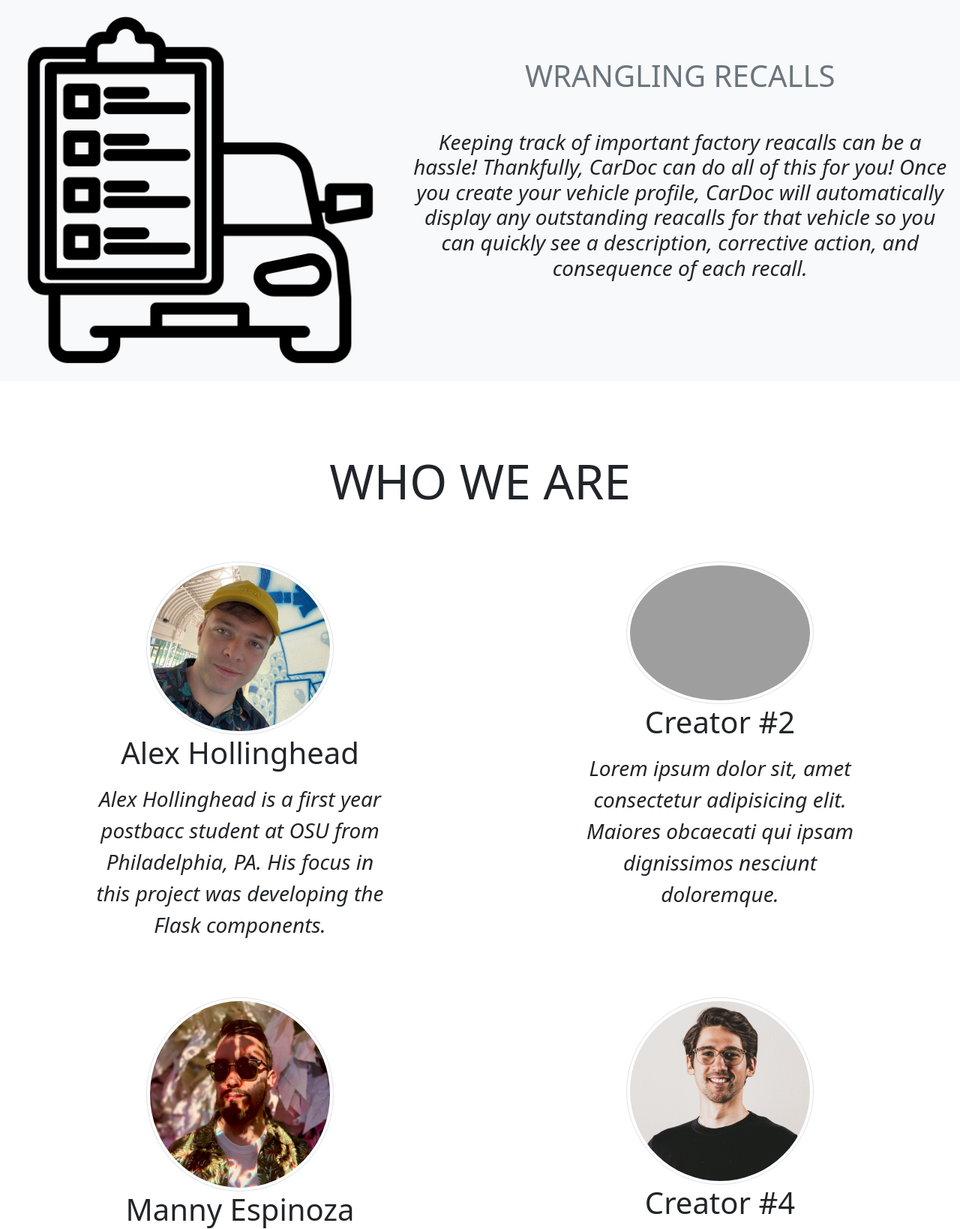
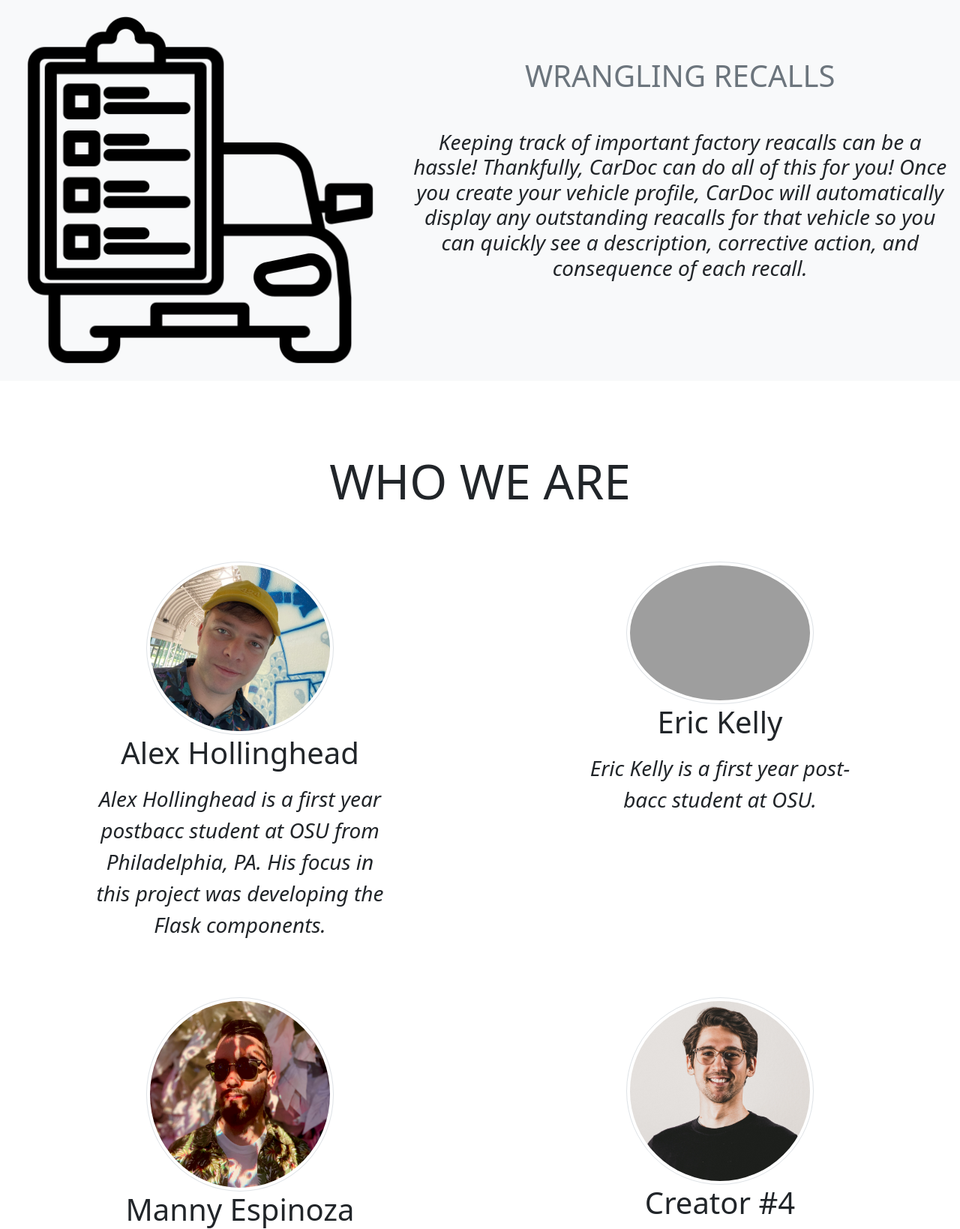
Before and after one commit to Burning-Maps-Fall-2022-Beaverhacks/Vehicle-Maintenance-Manager, a Flask app: page / in a window 1280 px wide. Shown: the part 2036-3675 px from the top of the page at 75% size. Run offline with Flask 2, Linux system fonts and the light colour scheme; grey boxes are pictures that could not be loaded.

Commit message:
added bio

```diff
--- a/maintenance_app/templates/index.html
+++ b/maintenance_app/templates/index.html
@@ -152,12 +152,11 @@
               width="250" height="250" />
           </div>
           <div class="d-flex justify-content-center">
-            <h3 class="fs-1 text-dark mb-3">Creator #2</h3>
+            <h3 class="fs-1 text-dark mb-3">Eric Kelly</h3>
           </div>
           <div class="d-flex justify-content-center">
             <p class="fs-3 fw-light fst-italic text-center">
-              Lorem ipsum dolor sit, amet consectetur adipisicing elit.
-              Maiores obcaecati qui ipsam dignissimos nesciunt doloremque.
+              Eric Kelly is a first year post-bacc student at OSU.
             </p>
           </div>
         </div>
```
